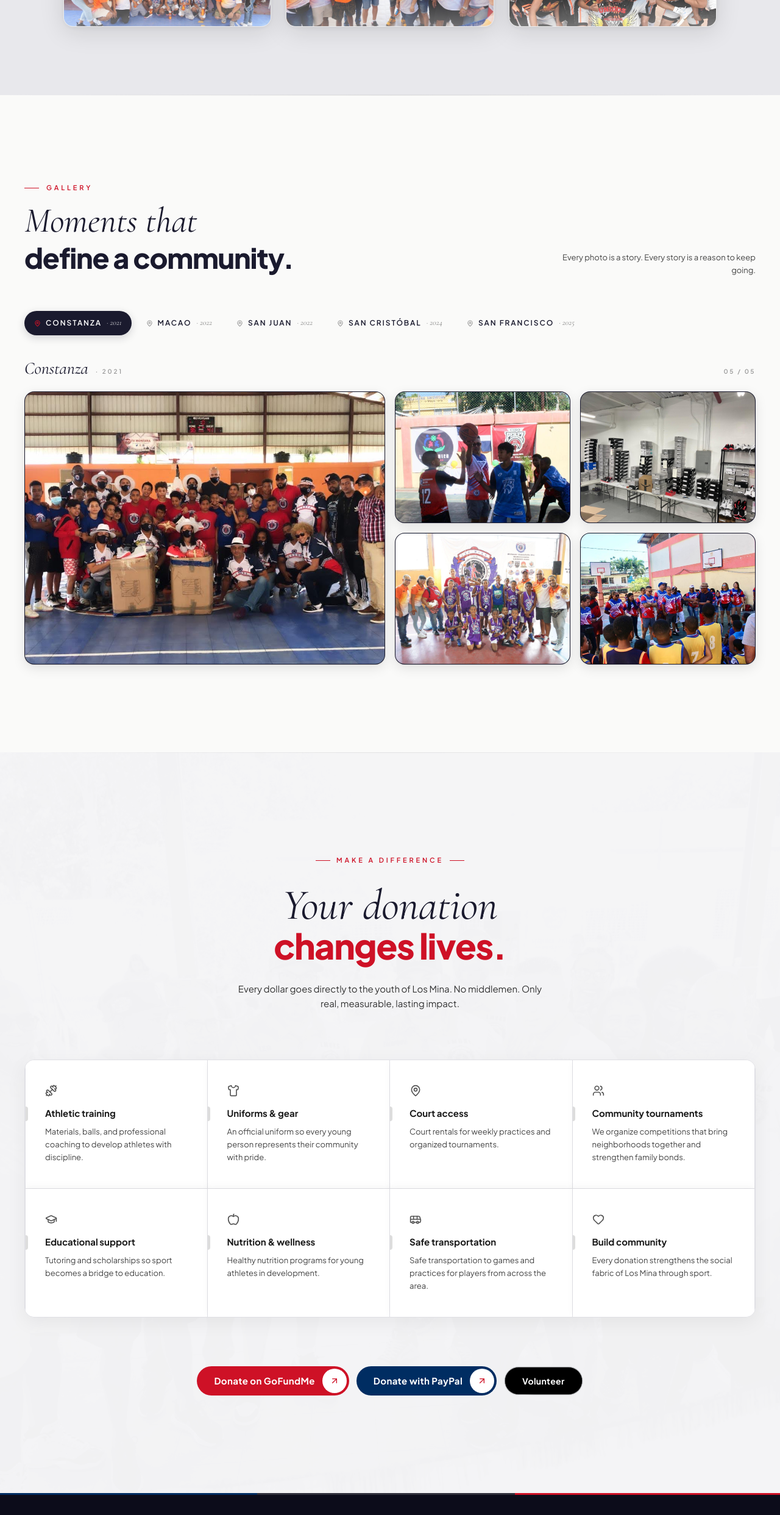
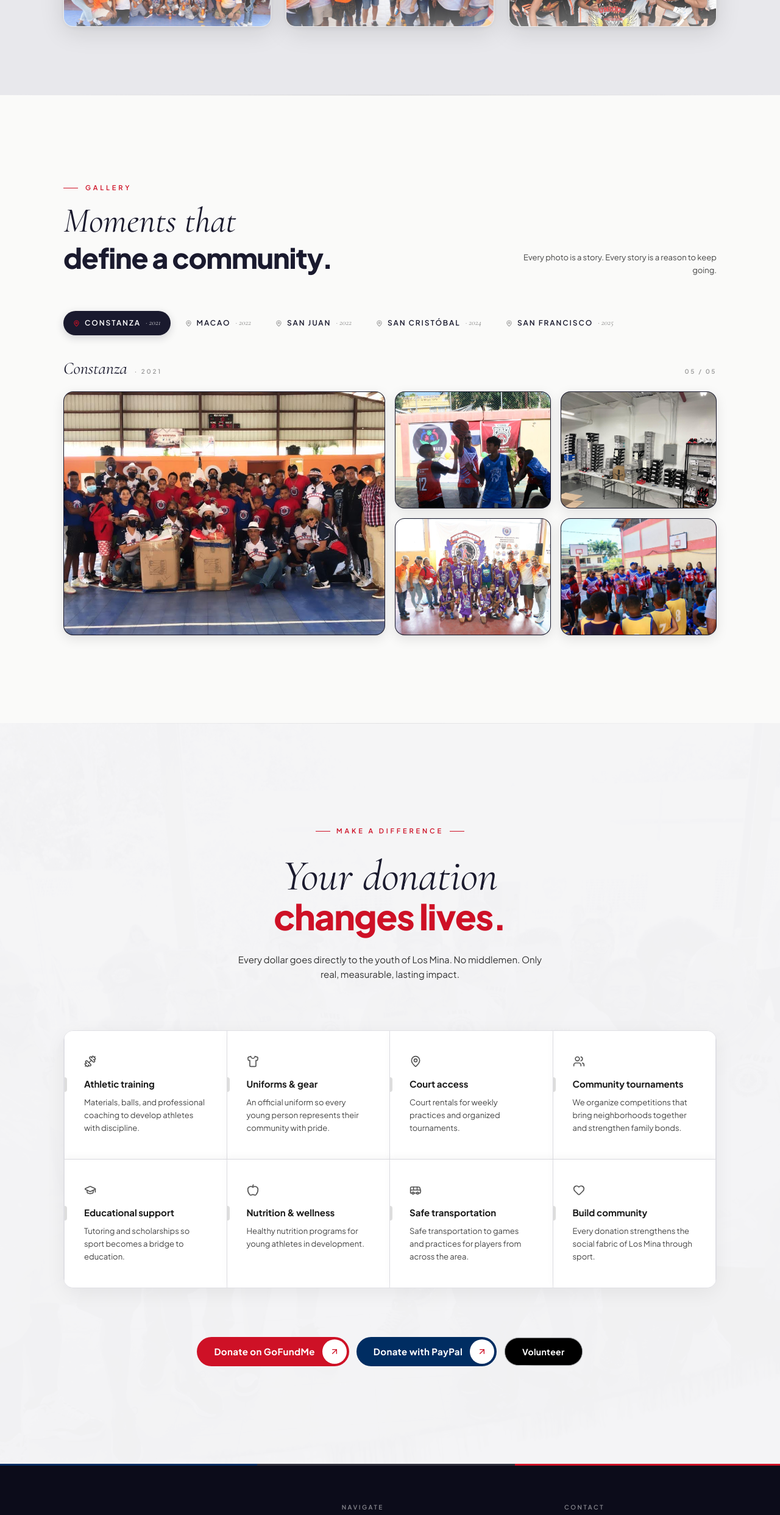
Before and after one commit to OmarflorexAI/LMUXS, a React (Vite) app: page / in a window 1280 px wide. Shown: the part 2370-4855 px from the top of the page at 61% size. Built offline with nearby package versions, Linux system fonts and the light colour scheme.

Commit message:
Standardize max-width to 6xl across all sections for perfect vertical alignment on desktop

```diff
--- a/src/components/Donate.jsx
+++ b/src/components/Donate.jsx
@@ -100,7 +100,7 @@
       <div className="absolute top-0 inset-x-0 h-[1px]"
         style={{ background: 'linear-gradient(to right, transparent, rgba(0,0,0,0.08), transparent)' }} />
 
-      <div className="relative z-10 max-w-7xl mx-auto px-6 md:px-10">
+      <div className="relative z-10 max-w-6xl mx-auto px-6 md:px-10">
 
         <div className="donate-header max-w-2xl mx-auto text-center mb-12 md:mb-20">
           <div className="inline-flex items-center gap-2.5 mb-8">
--- a/src/components/Gallery.jsx
+++ b/src/components/Gallery.jsx
@@ -133,7 +133,7 @@
         style={{ background: 'linear-gradient(to right, transparent, rgba(0,0,0,0.08), transparent)' }}
       />
 
-      <div className="max-w-7xl mx-auto px-6 md:px-10">
+      <div className="max-w-6xl mx-auto px-6 md:px-10">
         <div className="g-header flex flex-col md:flex-row md:items-end justify-between gap-6 mb-10 md:mb-14">
           <div>
             <div className="flex items-center gap-3 mb-4">
```
